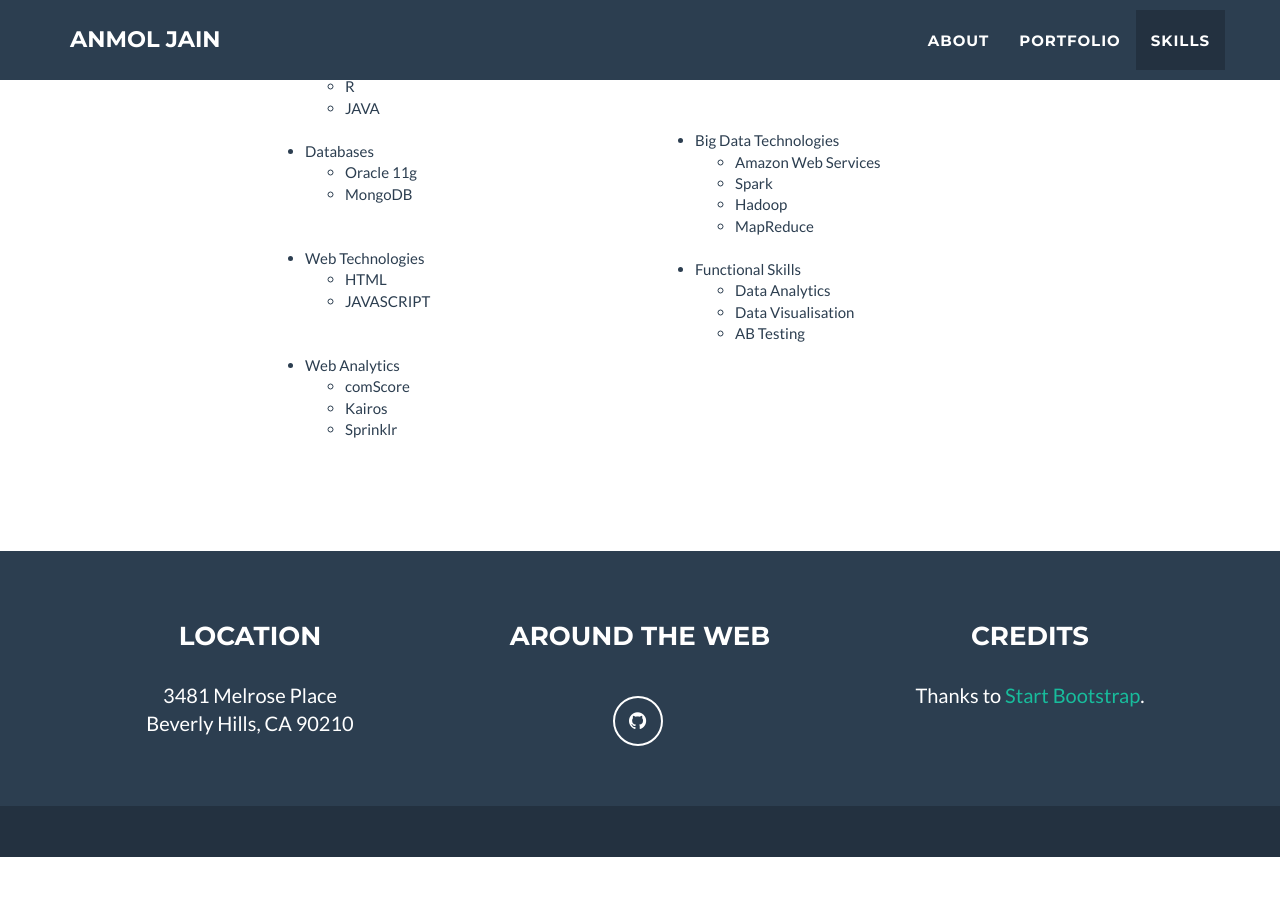
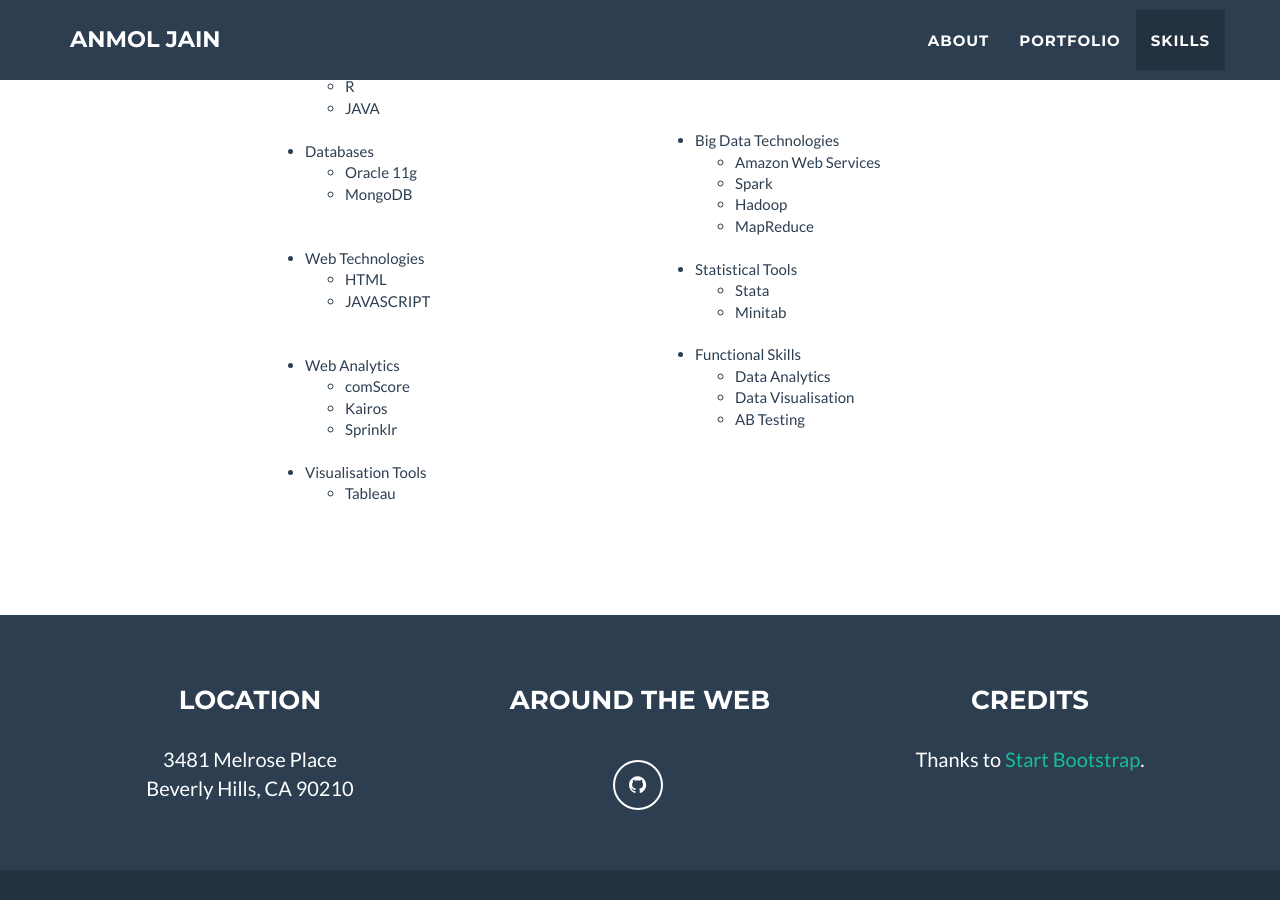
Before and after one commit to anmolaj/anmolaj.github.io, a Jekyll site: the page built from index.html, in a window 1280 px wide and 900 px high, scrolled down 2364 px. Built offline with Jekyll 4.4.1, drawn with Linux system fonts in a browser that asks for light colours; before the commit the page ends 3221 px from its top, so only the background shows below that.

Commit message:
Skills Update Line

```diff
--- a/_includes/skill.html
+++ b/_includes/skill.html
@@ -43,7 +43,12 @@
                         <li>Sprinklr</li>
                         </ul>
                       </li>
-
+                    <br>
+                    <li>Visualisation Tools
+                        <ul>
+                        <li>Tableau</li>
+                        </ul>
+                      </li>
                     </ul>
                     </p>
                 </div>
@@ -68,6 +73,13 @@
                         </ul>
                       </li>
                        <br>
+                      <li>Statistical Tools
+                        <ul>
+                        <li>Stata</li>
+                        <li>Minitab</li>
+                        </ul>
+                      </li>
+                      <br>
                       <li>Functional Skills
                         <ul>
                         <li>Data Analytics</li>
```
